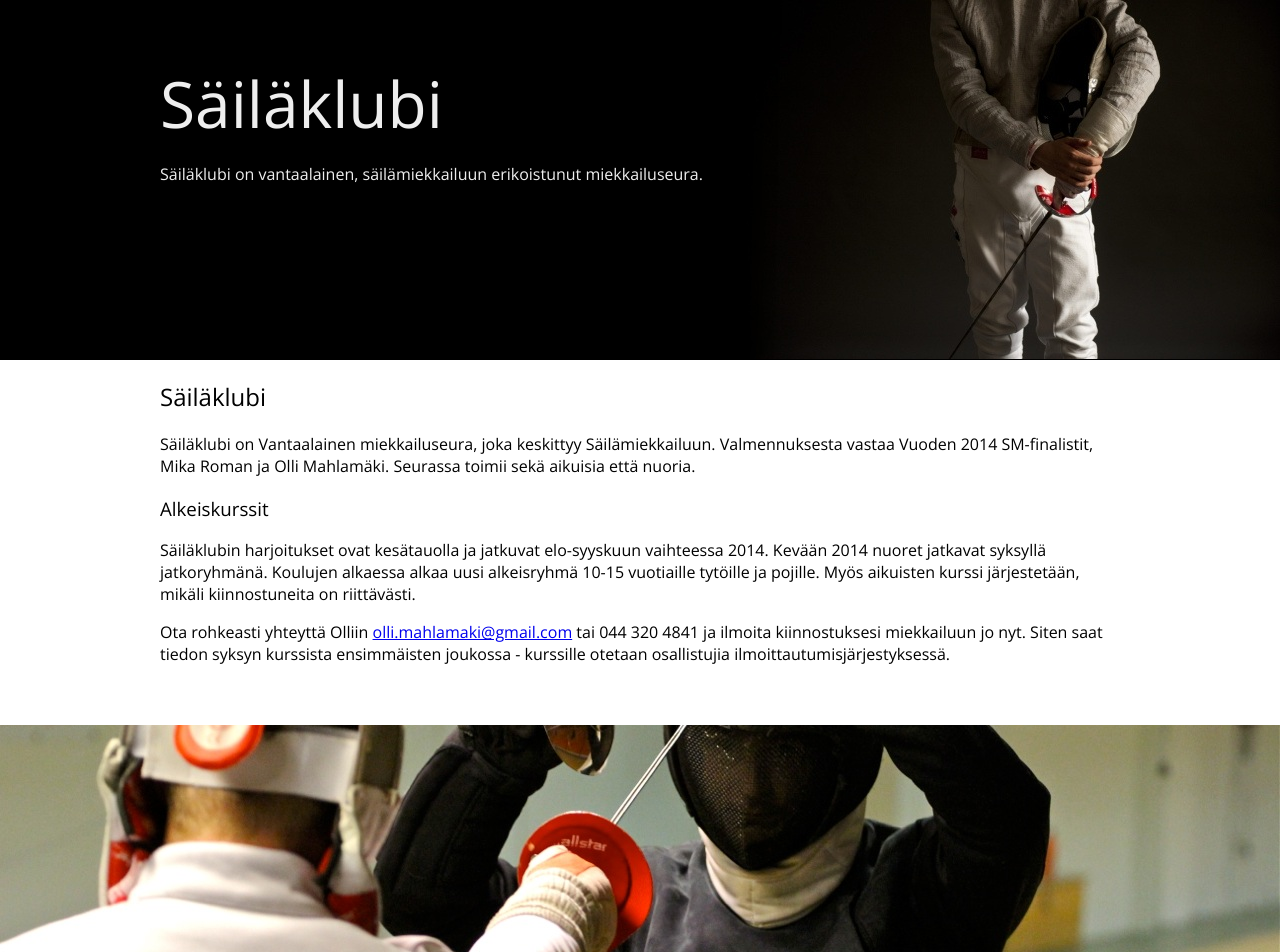
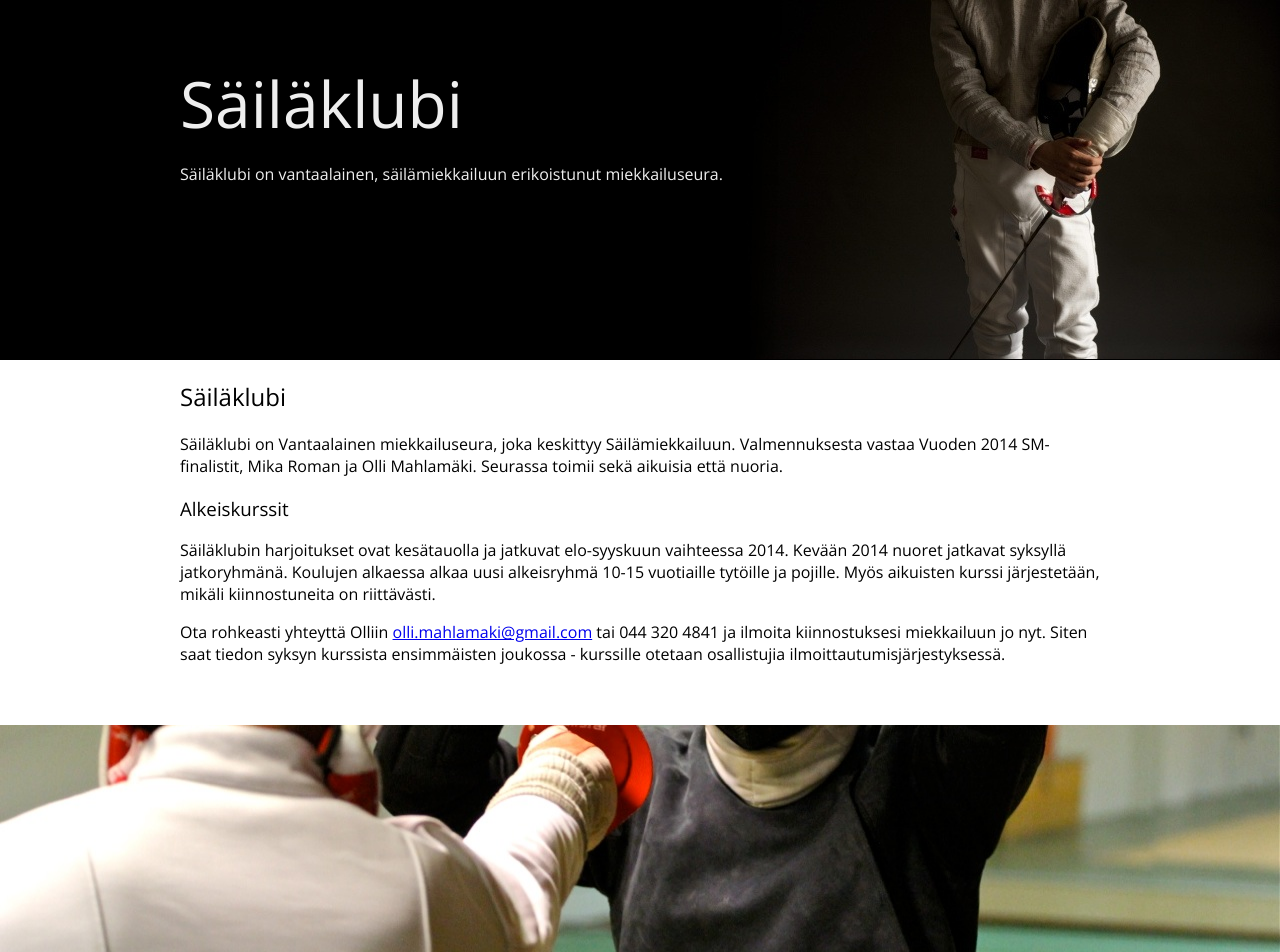
Before and after one commit to omahlama/sailaklubi.fi, a Jekyll site: the page built from index.html, in a window 1280 px wide. Shown: the top 952 px of the page. Built offline with Jekyll 4.4.1, drawn with Linux system fonts in a browser that asks for light colours; Markdown is read by kramdown in place of the engine named in the settings.

Commit message:
Small screen fixes

```diff
--- a/_layouts/default.html
+++ b/_layouts/default.html
@@ -72,7 +72,7 @@
           $(".header-image").each(function() {
             var $t = $(this)
             var pos = Math.max(0, Math.min(1, 1 - (scroll - this.offsetTop + windowHeight) / (windowHeight * 2) ));
-            $(this).css({"background-position": "50% -" + Math.floor($t.height()*pos) + "px"})
+            $(this).css({"background-position": "50% " + (100*pos) + "%"})
           });
           updated = true;
         }
--- a/css/sk.css
+++ b/css/sk.css
@@ -30,6 +30,7 @@
 .content {
 	max-width: 960px;
 	margin: 0 auto;
+	padding: 0 20px;
 }
 
 .content img {
@@ -38,10 +39,18 @@
 
 .header-image {
 	width: 100%;
-	height: 360px;
-	margin-top: 60px;
+	height: 180px;
+	margin-top: 30px;
 	background-size: cover;
 	background-position: center;
+}
+
+@media screen and (min-width: 1000px) {
+	.header-image {
+		width: 100%;
+		height: 360px;
+		margin-top: 60px;
+	}
 }
 
 footer {
```
